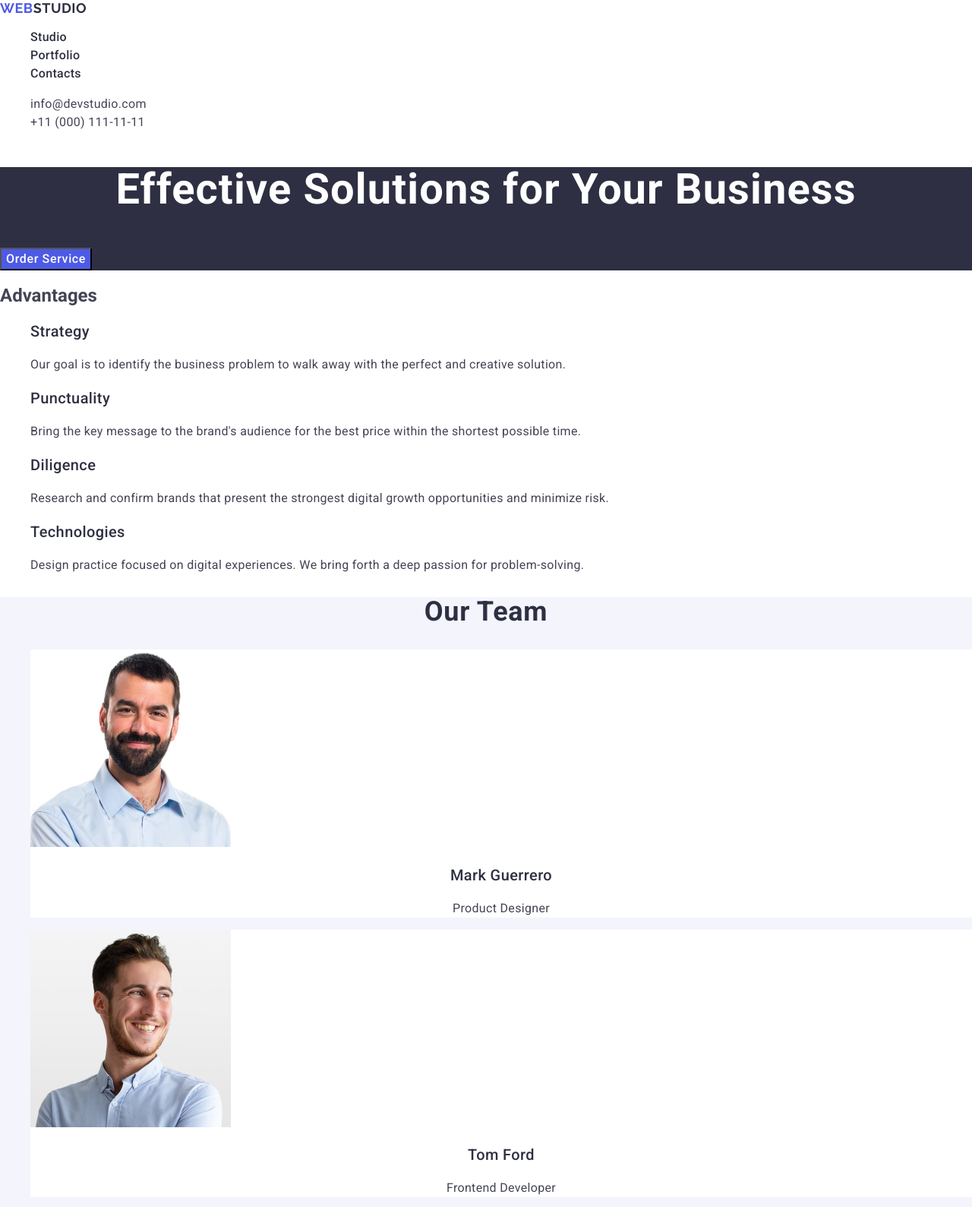
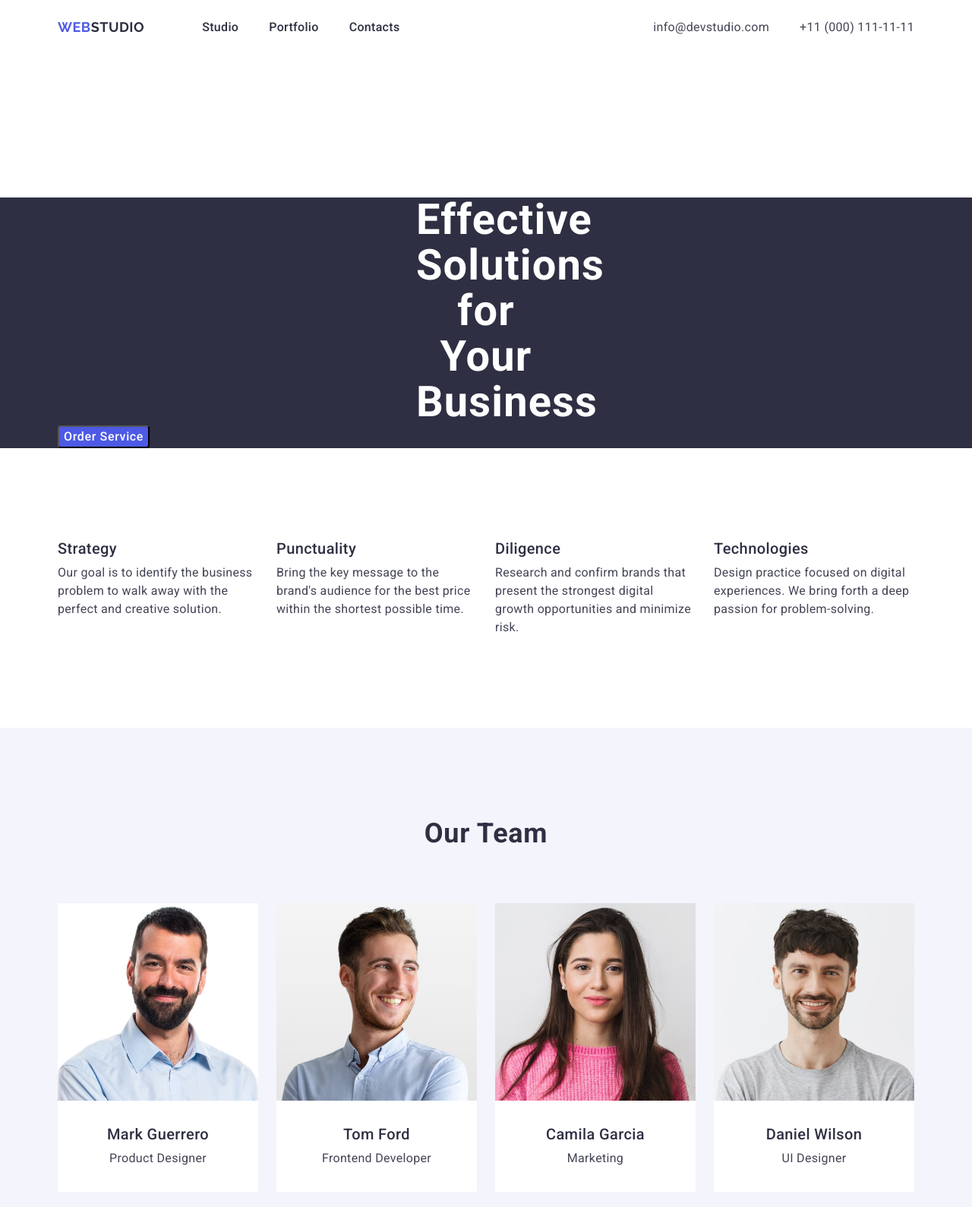
Before and after one commit to ValeriiaDuving/goit-markup-hw-03, a plain HTML site: page index.html in a window 1280 px wide. Shown: the top 1589 px of the page at 76% size. Drawn offline with nearby package versions, Linux system fonts and the light colour scheme.

Commit message:
add all except btn

```diff
--- a/css/styles.css
+++ b/css/styles.css
@@ -5,12 +5,32 @@ body {
     background-color: #fff;
 }
 
+h1,h2,h3,h4,h5,h6,p {
+    margin-top: 0;
+    margin-bottom: 0;
+}
+
 ul,ol {
     list-style-type: none;
+    margin-top: 0;
+        margin-bottom: 0;
+        padding-left: 0;
 }
 
 a {
     text-decoration: none;
+}
+
+img {
+    display: block;
+}
+
+.container {
+    width: 1158px;
+        padding-left: 15px;
+        padding-right: 15px;
+        margin-left: auto;
+        margin-right: auto;
 }
 
 .logo {
@@ -31,16 +51,40 @@ a {
     color: #f4f4fd;
 }
 
+.page-header .container {
+    display: flex;
+    justify-content: space-between;
+}
+
+.header-nav {
+    display: flex;
+    justify-content: space-between;
+    align-items: center;
+    gap: 76px;
+}
+
+.nav-list {
+    display: flex;
+    gap: 40px;
+}
+
 .nav-link {
     font-weight: 500;
         font-size: 16px;
         line-height: 1.5;
         letter-spacing: 0.02em;
         color: #2e2f42;
+        padding-bottom: 24px;
+        padding-top: 24px;
 }
 
 .contacts {
     font-style: normal;
+}
+
+.contacts-list {
+    display: flex;
+        gap: 40px;
 }
 
 .contacts-link {
@@ -48,6 +92,10 @@ a {
         line-height: 1.5;
         letter-spacing: 0.02em;
         color: #434455;
+        display: block;
+        padding-bottom: 24px;
+            padding-top: 24px;
+
 }
 
 .contacts-link:hover,
@@ -61,6 +109,8 @@ a {
 background-color: #2e2f42;
 }
 
+
+
 .solutions {
         font-size: 56px;
         line-height: 1.07;
@@ -68,6 +118,9 @@ background-color: #2e2f42;
         text-align: center;
         color: #fff;
         background-color: #2e2f42;
+        margin-top: 188px;
+        margin-left: 472px;
+        margin-right: 472px;
 }
 
 .btn-solutions {
@@ -76,6 +129,7 @@ background-color: #2e2f42;
         font-size: 16px;
         line-height: 1.5;
         letter-spacing: 0.04em;
+        border-radius: 4px;
         color: #fff;
         background-color: #4d5ae5;
         cursor: pointer;
@@ -86,12 +140,37 @@ background-color: #2e2f42;
 background-color: #404bbf;
 }
 
-.advantages-item {
+.visually-hidden {
+    position: absolute;
+    width: 1px;
+    height: 1px;
+    margin: -1px;
+    border: 0;
+    padding: 0;
+
+    white-space: nowrap;
+    clip-path: inset(100%);
+    clip: rect(0 0 0 0);
+    overflow: hidden;
+}
+
+.advantages-list {
+    display: flex;
+    padding-top: 120px;
+    padding-bottom: 120px;
+    gap: 24px;
+}
+.advantages-list-item {
+    width: 264px;
+}
+
+.advantages-title {
     font-weight: 500;
         font-size: 20px;
         line-height: 1.2;
         letter-spacing: 0.02em;
         color: #2e2f42;
+        margin-bottom: 8px;
 }
 
 .advantages-text {
@@ -106,7 +185,15 @@ background-color: #404bbf;
 }
 
 .team-list {
-    background-color: #FFFFFF
+    display: flex;
+    padding-top: 72px;
+    padding-bottom: 120px;
+    gap: 24px;
+}
+
+.team-list-item {
+    background-color: #FFFFFF;
+    width: 264px;
 }
 
 .team,
@@ -118,23 +205,37 @@ background-color: #404bbf;
         letter-spacing: 0.02em;
         text-align: center;
         color: #2e2f42;
+        padding-top: 120px;
 }
 
-.team-item,
-.portfolio-item {
+.team-title,
+.portfolio-title {
     font-weight: 500;
         font-size: 20px;
         line-height: 1.2;
         letter-spacing: 0.02em;
         color: #2e2f42;
+        margin-top: 32px;
+        margin-bottom: 8px;
+        display: flex;
+
 }
 
-.team-item {
-text-align: center;
+.team-title {
+justify-content: center;
 }
 
-.portfolio-item {
+.portfolio-title {
+    padding-left: 16px;
     text-align: left;
+}
+
+.portfolio-list {
+    display: flex;
+        flex-wrap: wrap;
+        padding-top: 72px;
+        padding-bottom: ;
+        gap: 24px;
 }
 
 .team-text,
@@ -143,18 +244,34 @@ text-align: center;
         line-height: 1.5;
         letter-spacing: 0.02em;
         color: #434455;
+        padding-bottom: 32px;
 }
 
 .team-text {
 text-align: center;
 }
 
+.portfolio-list-item {
+    width: 360px;
+    border: 1px solid #E7E9FC;
+    overflow: hidden;
+}
+
 .portfolio-text {
     text-align: left;
+    padding-left: 16px;
 }
 
 .page-footer {
     background-color: #2e2f42;
+    padding-top: 100px;
+        padding-right: 1020px;
+        padding-bottom: 100px;
+        padding-left: 156px;
+}
+
+.page-footer .container {
+    width: 294px;
 }
 
 .footer-text {
--- a/index.html
+++ b/index.html
@@ -24,6 +24,7 @@
   </head>
   <body>
     <header class="page-header">
+      <div class="container">
         <nav class="header-nav">
           <a class="logo logo-header" href="./index.html">
             Web<span class="logo-part">Studio</span></a
@@ -43,150 +44,161 @@
                 >info@devstudio.com</a
               >
             </li>
-          <li class="contacts-link">
+            <li class="contacts-item">
               <a class="contacts-link" href="tel:+110001111111"
                 >+11 (000) 111-11-11</a
               >
             </li>
           </ul>
         </address>
+      </div>
     </header>
 
     <main class="main-page">
       <section class="section-button">
+        <div class="container">
           <h1 class="solutions">Effective Solutions for Your Business</h1>
           <button type="button" class="btn-solutions">Order Service</button>
+        </div>
       </section>
 
       <section class="section-advantages">
-        <h2 class="advantages">Advantages</h2>
-        <ul>
-          <li>
-            <h3 class="advantages-item">Strategy</h3>
+        <div class="container">
+          <h2 class="advantages visually-hidden">Advantages</h2>
+          <ul class="advantages-list">
+            <li class="advantages-list-item">
+              <h3 class="advantages-title">Strategy</h3>
               <p class="advantages-text">
-              Our goal is to identify the business problem to walk away with the
-              perfect and creative solution.
+                Our goal is to identify the business problem to walk away with
+                the perfect and creative solution.
               </p>
             </li>
-          <li>
-            <h3 class="advantages-item">Punctuality</h3>
+            <li class="advantages-list-item">
+              <h3 class="advantages-title">Punctuality</h3>
               <p class="advantages-text">
                 Bring the key message to the brand's audience for the best price
                 within the shortest possible time.
               </p>
             </li>
-          <li>
-            <h3 class="advantages-item">Diligence</h3>
+            <li class="advantages-list-item">
+              <h3 class="advantages-title">Diligence</h3>
               <p class="advantages-text">
                 Research and confirm brands that present the strongest digital
                 growth opportunities and minimize risk.
               </p>
             </li>
-          <li>
-            <h3 class="advantages-item">Technologies</h3>
+            <li class="advantages-list-item">
+              <h3 class="advantages-title">Technologies</h3>
               <p class="advantages-text">
                 Design practice focused on digital experiences. We bring forth a
                 deep passion for problem-solving.
               </p>
             </li>
           </ul>
+        </div>
       </section>
 
       <section class="section-team">
+        <div class="container">
           <h2 class="team">Our Team</h2>
-        <ul>
-          <li class="team-list">
+          <ul class="team-list">
+            <li class="team-list-item">
               <img src="./images/img-3.jpg" alt="Mark Guerrero" width="264" />
-            <h3 class="team-item">Mark Guerrero</h3>
+              <h3 class="team-title">Mark Guerrero</h3>
               <p class="team-text">Product Designer</p>
             </li>
-          <li class="team-list">
+            <li class="team-list-item">
               <img src="./images/img-2.jpg" alt="Tom Ford" width="264" />
-            <h3 class="team-item">Tom Ford</h3>
+              <h3 class="team-title">Tom Ford</h3>
               <p class="team-text">Frontend Developer</p>
             </li>
-          <li class="team-list">
+            <li class="team-list-item">
               <img src="./images/img-1.jpg" alt="Camila Garcia" width="264" />
-            <h3 class="team-item">Camila Garcia</h3>
+              <h3 class="team-title">Camila Garcia</h3>
               <p class="team-text">Marketing</p>
             </li>
-          <li class="team-list">
+            <li class="team-list-item">
               <img src="./images/img.jpg" alt="Daniel Wilson" width="264" />
-            <h3 class="team-item">Daniel Wilson</h3>
+              <h3 class="team-title">Daniel Wilson</h3>
               <p class="team-text">UI Designer</p>
             </li>
           </ul>
+        </div>
       </section>
 
       <section class="section-portfolio">
+        <div class="container">
           <h2 class="portfolio">Our Portfolio</h2>
-        <ul>
-          <li>
+          <ul class="portfolio-list">
+            <li class="portfolio-list-item">
               <img
                 src="./images/portfolio-section/banking-app.jpg"
                 alt="banking-app"
                 width="360"
               />
-            <h3 class="portfolio-item">Banking App</h3>
+              <h3 class="portfolio-title">Banking App</h3>
               <p class="portfolio-text">App</p>
             </li>
-          <li>
+            <li class="portfolio-list-item">
               <img
                 src="./images/portfolio-section/cashless-payment.jpg"
                 alt="qr code payment with phone"
                 width="360"
               />
-            <h3 class="portfolio-item">Cashless Payment</h3>
+              <h3 class="portfolio-title">Cashless Payment</h3>
               <p class="portfolio-text">Marketing</p>
             </li>
-          <li>
+            <li class="portfolio-list-item">
               <img
                 src="./images/portfolio-section/meditation-app.jpg"
                 alt="meditation app on phone and laptop"
                 width="360"
               />
-            <h3 class="portfolio-item">Meditation App</h3>
+              <h3 class="portfolio-title">Meditation App</h3>
               <p class="portfolio-text">App</p>
             </li>
-          <li>
+            <li class="portfolio-list-item">
               <img
                 src="./images/portfolio-section/taxi-service.jpg"
                 alt="driver in the car using taxi app"
                 width="360"
               />
-            <h3 class="portfolio-item">Taxi Service</h3>
+              <h3 class="portfolio-title">Taxi Service</h3>
               <p class="portfolio-text">Marketing</p>
             </li>
-          <li>
+            <li class="portfolio-list-item">
               <img
                 src="./images/portfolio-section/screen-illustrations.jpg"
                 alt="screen illustrations"
                 width="360"
               />
-            <h3 class="portfolio-item">Screen Illustrations</h3>
+              <h3 class="portfolio-title">Screen Illustrations</h3>
               <p class="portfolio-text">Design</p>
             </li>
-          <li>
+            <li class="portfolio-list-item">
               <img
                 src="./images/portfolio-section/online-courses.jpg"
                 alt="girl with a phone in hands"
                 width="360"
               />
-            <h3 class="portfolio-item">Online Courses</h3>
+              <h3 class="portfolio-title">Online Courses</h3>
               <p class="portfolio-text">Marketing</p>
             </li>
           </ul>
+        </div>
       </section>
     </main>
 
     <footer class="page-footer">
+      <div class="container">
         <a class="logo logo-footer" href="./index.html"
           >Web<span class="logo-part">Studio</span></a
         >
         <p class="footer-text">
-        Increase the flow of customers and sales for your business with digital
-        marketing & growth solutions.
+          Increase the flow of customers and sales for your business with
+          digital marketing & growth solutions.
         </p>
+      </div>
     </footer>
   </body>
 </html>
```
Lines whose indentation alone changed are shown as unchanged.
